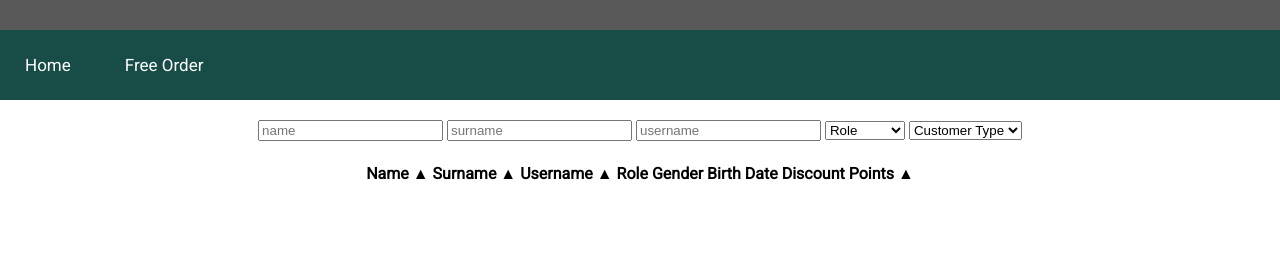
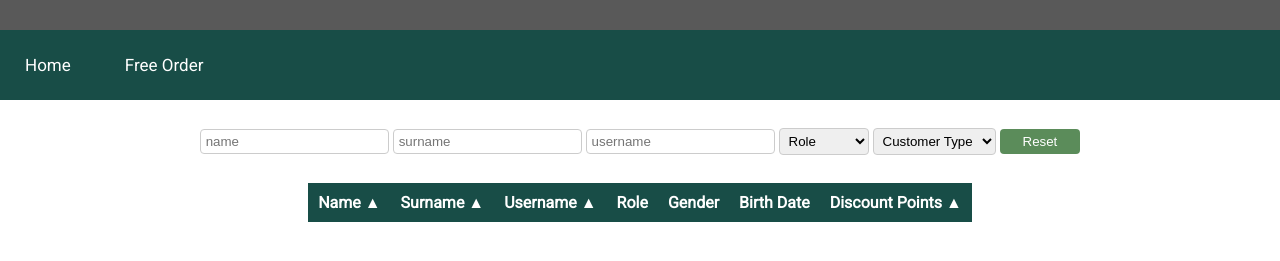
Before and after one commit to RatkoSebez/WEB-Project, a plain HTML site: page foodDelivery/WebContent/users.html in a window 1280 px wide. Shown: the part 185-446 px from the top of the page. Drawn offline with Linux system fonts and the light colour scheme; no server answers.

Commit message:
stil tabele prikaza korisnika je poboljsan

```diff
--- a/foodDelivery/WebContent/loginStyle.css
+++ b/foodDelivery/WebContent/loginStyle.css
@@ -59,6 +59,10 @@ input[type="submit"] {
   border-radius: 4px;
   cursor: pointer;
   color: white;
+}
+
+input[type="submit"]:hover {
+  background-color: #93b993;
 }
 
 input[type="radio"] {
--- a/foodDelivery/WebContent/users.css
+++ b/foodDelivery/WebContent/users.css
@@ -1,5 +1,26 @@
 #users {
   margin: auto;
+  text-align: center;
+  border-spacing: 0;
+  border-radius: 10px;
+}
+
+thead {
+  background-color: #184d47;
+  color: white;
+  text-decoration: none;
+}
+
+th {
+  padding: 10px;
+}
+
+td {
+  padding: 7px 5px;
+}
+
+tr:nth-child(even) {
+  background-color: whitesmoke;
 }
 
 .filters {
@@ -7,3 +28,37 @@
   text-align: center;
   padding: 20px;
 }
+
+button {
+  cursor: pointer;
+}
+
+input[type="text"] {
+  margin: 8px 0;
+  padding: 4px 5px;
+  border: 1px solid #ccc;
+  border-radius: 4px;
+  box-sizing: border-box;
+}
+
+select {
+  margin: 8px 0;
+  padding: 4px 5px;
+  border: 1px solid #ccc;
+  border-radius: 4px;
+  box-sizing: border-box;
+}
+
+#reset {
+  margin: 8px 0;
+  padding: 5px 23px;
+  background-color: #5b8c5a;
+  border: none;
+  border-radius: 4px;
+  cursor: pointer;
+  color: white;
+}
+
+#reset:hover {
+  background-color: #93b993;
+}
--- a/foodDelivery/WebContent/users.html
+++ b/foodDelivery/WebContent/users.html
@@ -61,6 +61,7 @@
             <option value="Silver">Silver</option>
             <option value="Bronze">Bronze</option>
         </select>
+        <button id="reset">Reset</button>
     </div>
 
     <table id="users">
--- a/foodDelivery/WebContent/users.js
+++ b/foodDelivery/WebContent/users.js
@@ -46,6 +46,10 @@ $(document).ready(function(){
     });
     $("#searchUsername").on('keyup', function(){
         filterTable();
+    });
+
+    $(".sortColumn").mouseover(function() {
+        $(this).css('cursor', 'pointer');
     });
 
     //sortiranje
@@ -133,4 +137,13 @@ $(document).ready(function(){
         }
         return searchedData;
     }
+
+    $("#reset").click(function(){
+        $('#roleSelect').val('All').change();
+        $('#customerTypeSelect').val('All').change();
+        $('#searchName').val('');
+        $('#searchSurname').val('');
+        $('#searchUsername').val('');
+    });
+
 });
```
